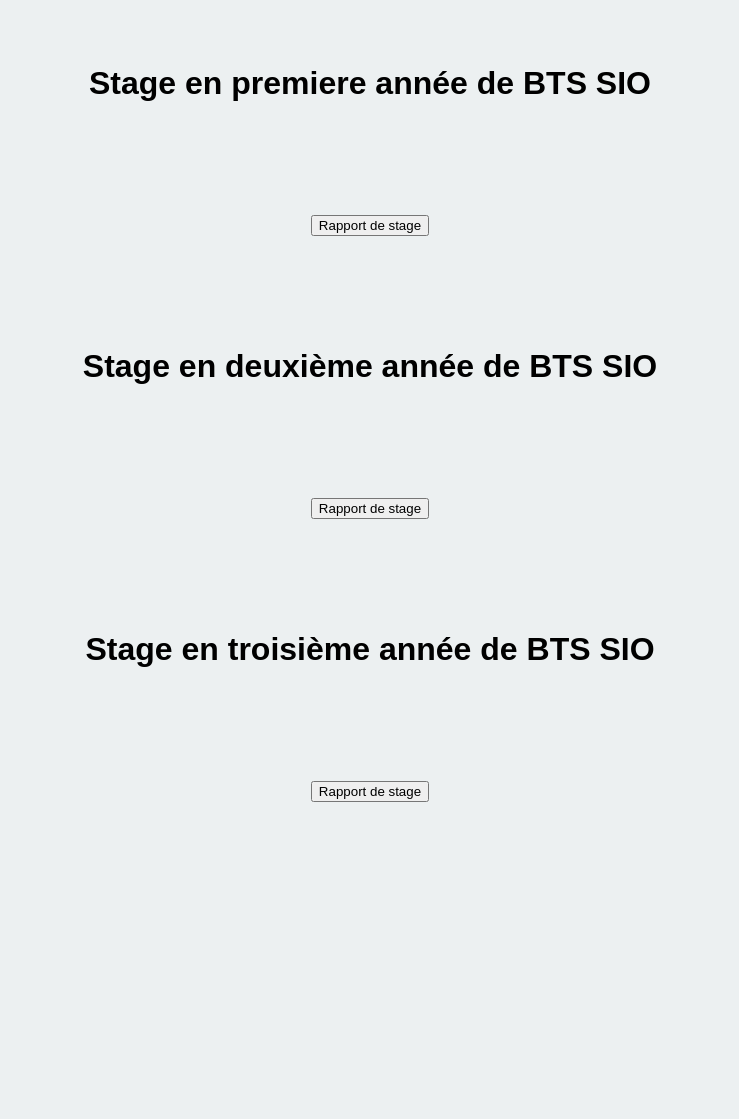
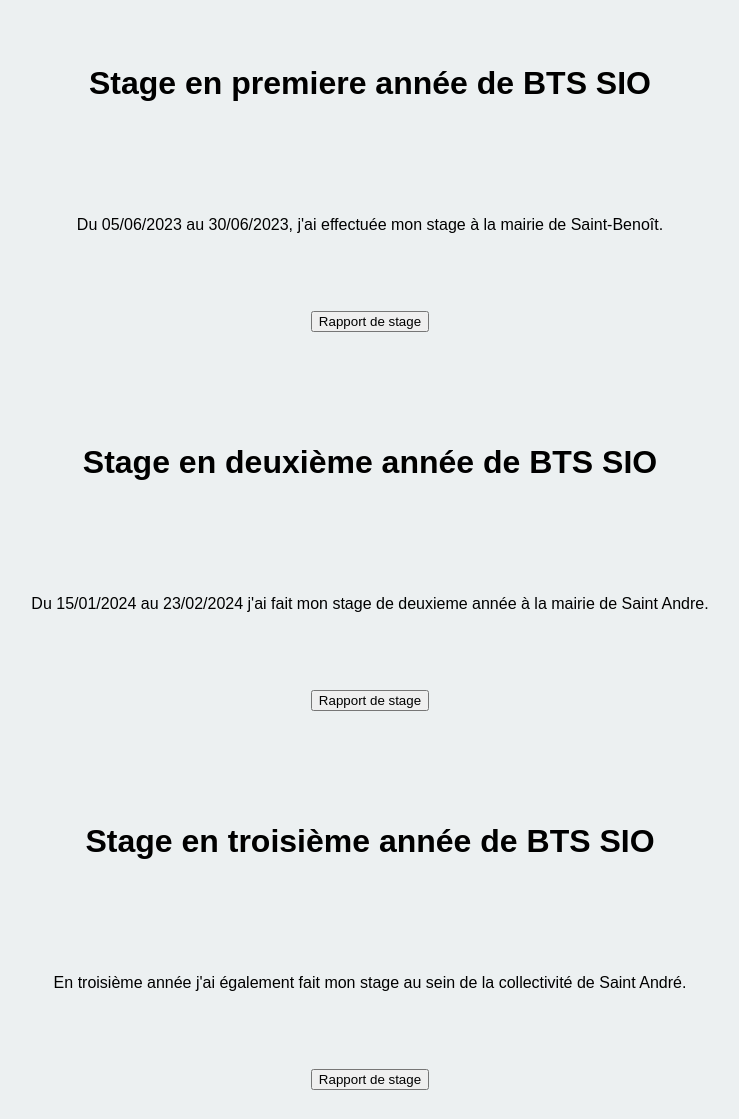
Before and after one commit to yasmina974/yasmina974.github.io, a plain HTML site: page parcours.html in a window 1280 px wide. Shown: the part 18-1137 px from the top of the page, without its empty margins (270-1009 px from the left). Before the commit the page ends 849 px from the top, so only its background shows below. Drawn offline with Linux system fonts and the light colour scheme.

Commit message:
first commit

```diff
--- a/parcours.html
+++ b/parcours.html
@@ -11,16 +11,22 @@
 
     <h1>Stage en premiere année de BTS SIO</h1>
 
+    <p> Du 05/06/2023 au 30/06/2023, j'ai effectuée mon stage à la mairie de Saint-Benoît.</p>
+
     <form action="vrai rapport de stage (2).pdf">
         <button type="submit">Rapport de stage</button>
       </form>
     <h1>Stage en deuxième année de BTS SIO</h1>
+
+    <p> Du 15/01/2024 au 23/02/2024 j'ai fait mon stage de deuxieme année à la mairie de Saint Andre.</p>
     <form action="Rapport de stage 2ème année.pdf">
         <button type="submit">Rapport de stage</button>
       </form>
     <h1>Stage en troisième année de BTS SIO</h1>
 
-    <form action="">
+    <p> En troisième année j'ai également fait mon stage au sein de la collectivité de Saint André. </p>
+
+    <form action=" ">
         <button type="submit">Rapport de stage</button>
       </form>
 
```
Also changed, not shown: accueil.html (+1 -1 lines), bts.html (+3 -1 lines), certifications.css (line endings or trailing spaces).
